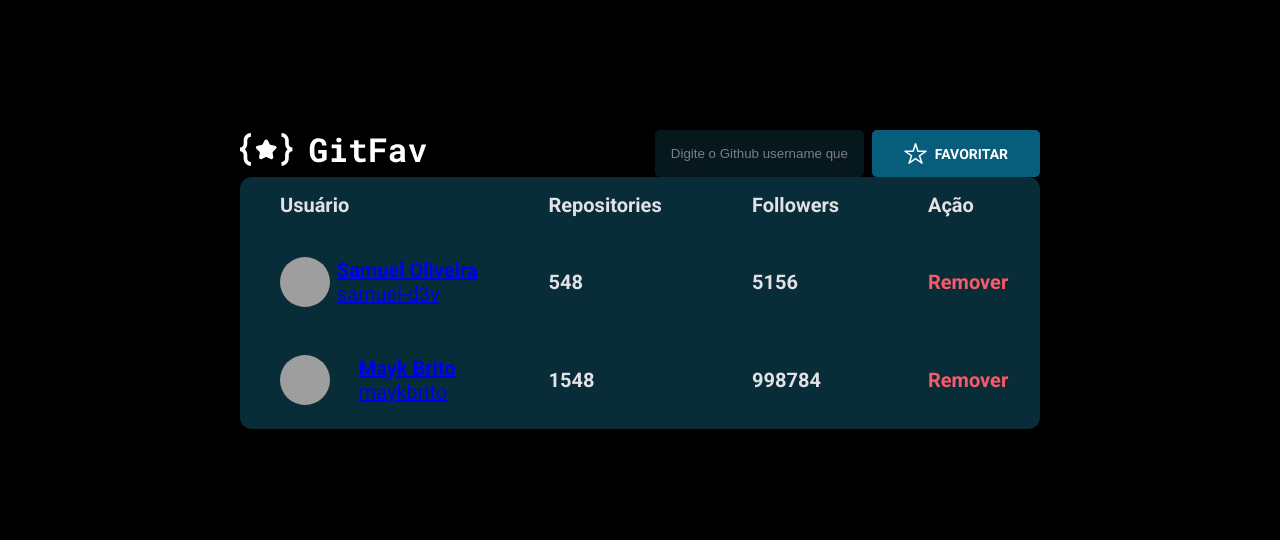
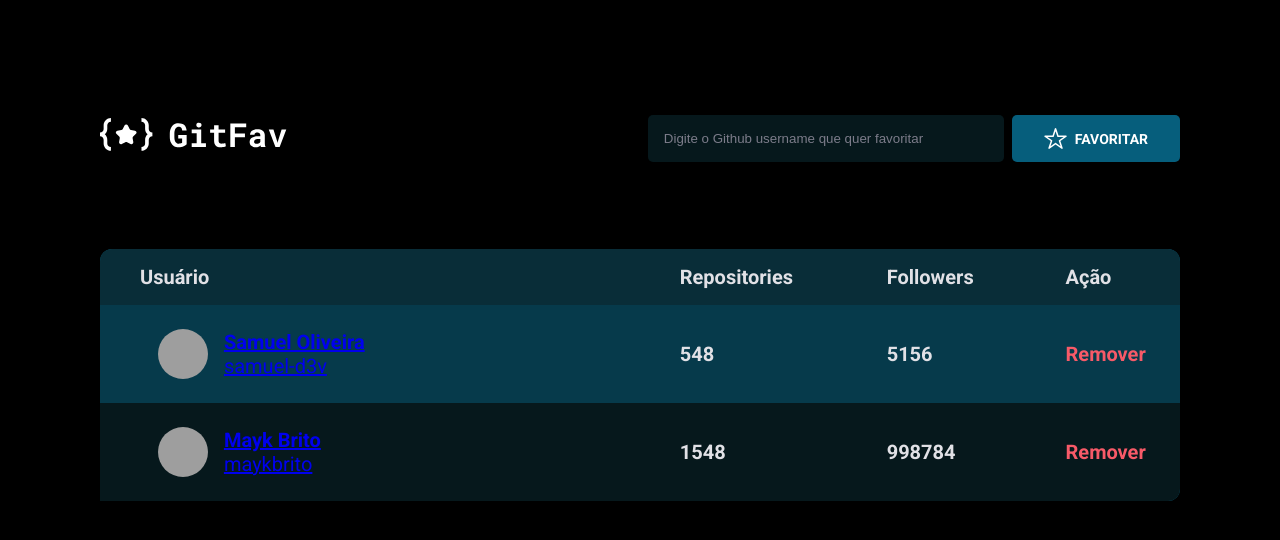
Before and after one commit to SamuelOliveira12345/Estudo-Desenvolvimento-Web, a plain HTML site: page Stage 06/Avançando nas Promises/GitFav/index.html in a window 1280 px wide. Drawn offline with Linux system fonts and the light colour scheme; grey boxes are pictures that could not be loaded.

Commit message:
Estilização
Concluindo estilização.

```diff
--- a/Stage 06/Avançando nas Promises/GitFav/index.html
+++ b/Stage 06/Avançando nas Promises/GitFav/index.html
@@ -45,7 +45,7 @@
         <tr>
           <td class="user">
             <img src="https://github.com/samuel-d3v.png" alt="Foto Github">
-            <a href="https://github.com/samuel-d3v">
+            <a href="https://github.com/samuel-d3v" target="_blank">
               <p>Samuel Oliveira</p>
               <span>samuel-d3v</span>
             </a>
@@ -65,7 +65,7 @@
         <tr>
           <td class="user">
             <img src="https://github.com/maykbrito.png" alt="Foto Github">
-            <a href="https://github.com/maykbrito">
+            <a href="https://github.com/maykbrito" target="_blank">
               <p>Mayk Brito</p>
               <span>maykbrito</span>
             </a>
--- a/Stage 06/Avançando nas Promises/GitFav/style.css
+++ b/Stage 06/Avançando nas Promises/GitFav/style.css
@@ -18,6 +18,8 @@
   --text-color-placeholder: #7C7C8A;
   --text-color-button-remove: #F75A68;
   --text-color-button-input: #fff;
+
+  --input-width: clamp(29.3rem, 20vw + 10rem, 46.2rem)
 }
 
 body {
@@ -25,14 +27,19 @@
   font-size: 1.6rem;
   font-weight: bold;
 
+  margin: 0 10rem;
+
   color: var(--text-color-primary);
   background-color: var(--bg-body);
 }
 
 #app {
-  padding: 13rem 16rem;
+  display: flex;
+  flex-direction: column;
+  align-items: center;
+
   max-width: 112rem;
-  margin: 0 auto;
+  margin: 11.5rem auto;
 }
 
 .sr-only {
@@ -51,6 +58,11 @@
   display: flex;
   align-items: center;
   justify-content: space-between;
+
+  width: 100%;
+
+  margin-bottom: 8.7rem;
+  /* gap: 30rem; */
 }
 
 header div {
@@ -63,7 +75,7 @@
   align-items: center;
   align-self: stretch;
   padding: 1.6rem;
-  width: 100%;
+  width: var(--input-width);
   background-color: var(--bg-input);
   border: none;
   border-radius: .5rem;
@@ -103,12 +115,13 @@
 
 table {
   color: var(--text-color-primary);
-  background-color: var(--bg-thead);
-
+  background-color: var(--bg-button);
   width: 100%;
 
   border-collapse: collapse;
   border-radius: 1.2rem;
+
+  object-fit: cover;
 }
 
 table * {
@@ -116,6 +129,10 @@
   text-align: left;
   max-width: 112rem;
   margin: 0 auto;
+}
+
+table thead {
+  background-color: var(--bg-thead);
 }
 
 table th {
@@ -130,6 +147,10 @@
   font-weight: 400;
 }
 
+table td.user {
+  width: 50.4rem;
+}
+
 table button {
   background: none;
   border: none;
@@ -137,14 +158,42 @@
   color: var(--text-color-button-remove);
 }
 
+table tbody tr:nth-child(odd) {
+  background-color: var(--bg-th-odd);
+}
+
+table tbody tr:nth-child(even) {
+  background-color: var(--bg-th-even);
+}
+
+table th:first-child {
+  border-top-left-radius: 1.2rem;
+}
+
+table th:last-child {
+  border-top-right-radius: 1.2rem;
+}
+
+table tr:last-child td:first-child {
+  border-bottom-left-radius: 1.2rem;
+}
+
+table tr:last-child td:last-child {
+  border-bottom-right-radius: 1.2rem;
+}
+
 table .user {
   display: flex;
   align-items: center;
-  justify-content: center;
+  justify-content: flex-start;
+
+  gap: 1.6rem;
 }
+
 table .user a {
   text-align: left;
   padding: 0;
+  margin: 0;
 }
 
 table .user img {
```
